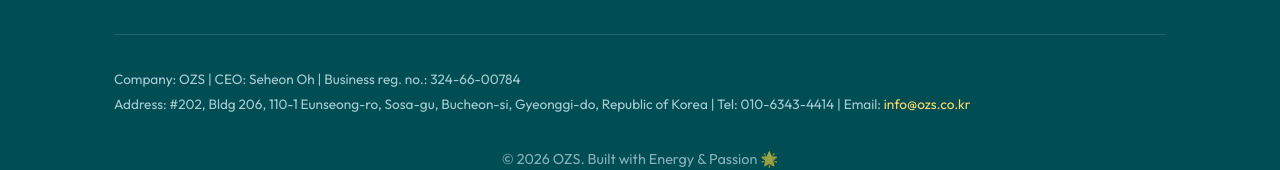
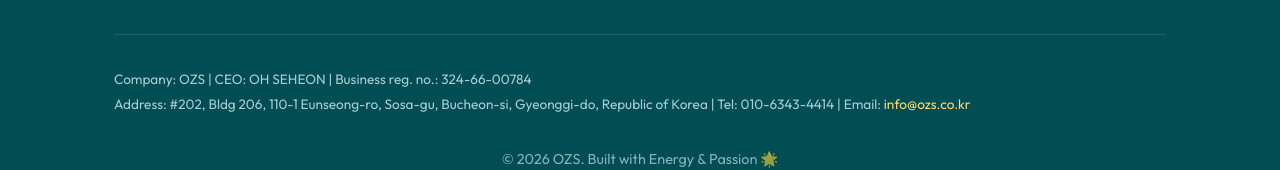
Before and after one commit to diffth/_ozs, a React (Vite) app: page / in a window 1280 px wide. Shown: the part 4476-4646 px from the top of the page. Built offline with nearby package versions, Linux system fonts and the light colour scheme; a web font is replaced by a local one.

Commit message:
refactor(site): 영문 대표자명 표기 대문자로 통일 (2/14)

```diff
--- a/src/data/site.js
+++ b/src/data/site.js
@@ -22,7 +22,7 @@ export const site = {
   // 사이트 하단 표기 의무 항목
   business: {
     company: { ko: '오즈스', en: 'OZS' },
-    ceo: { ko: '오세헌', en: 'Seheon Oh' },
+    ceo: { ko: '오세헌', en: 'OH SEHEON' },
     regNumber: '324-66-00784',
     address: {
       ko: '경기도 부천시 소사구 은성로 110-1, 206동 202호',
```
